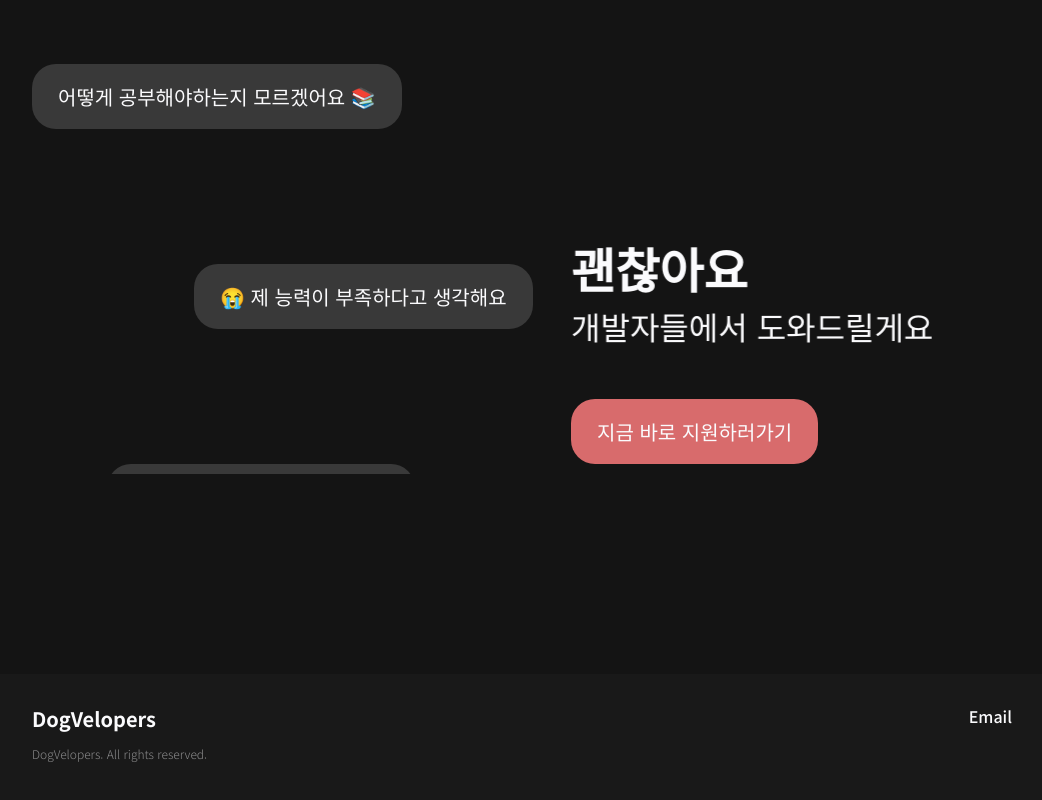
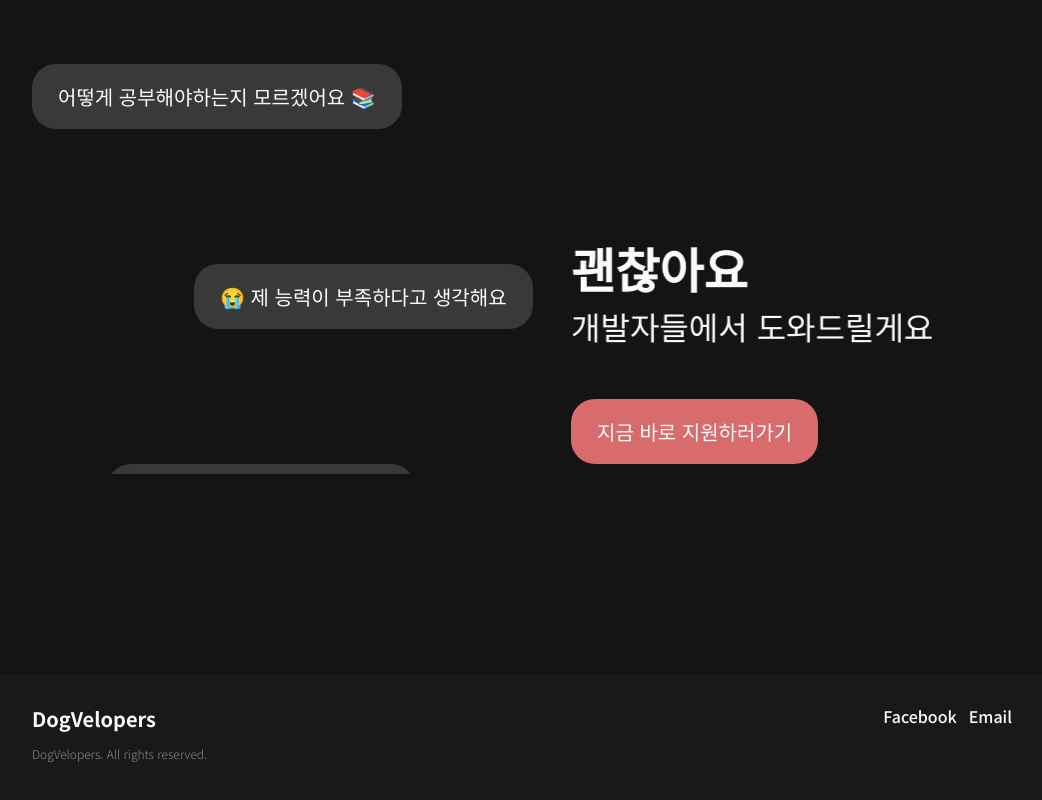
Before and after one commit to hyesungoh/dogVelopers, a Next.js app: page / in a window 1280 px wide. Shown: the part 2380-3180 px from the top of the page, without its empty margins (118-1160 px from the left). Built offline with nearby package versions, Linux system fonts and the light colour scheme; no server answers.

Commit message:
[#4] apply Facebook anchor at footer

```diff
--- a/src/components/Footer/index.tsx
+++ b/src/components/Footer/index.tsx
@@ -11,6 +11,13 @@ function Footer() {
             <p css={copyrightStyle}>DogVelopers. All rights reserved.</p>
           </div>
           <div css={rightStyle}>
+            <a
+              href="https://www.facebook.com/SKHUDevelopers/"
+              target="_blank"
+              rel="noreferrer"
+            >
+              Facebook
+            </a>
             <a href="mailto:mail.dogvelopers@gmail.com">Email</a>
           </div>
         </div>
```
